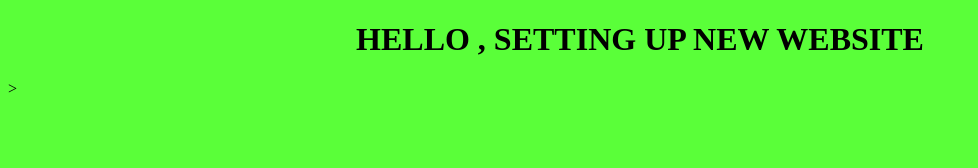
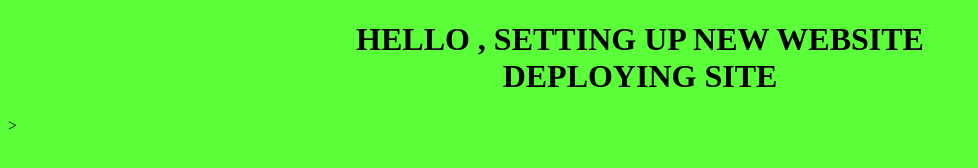
Before and after one commit to bsingh6636/sample, a plain HTML site: page index.html in a window 1280 px wide. Shown: the whole page, without its empty margins (0-978 px from the left). Drawn offline with Linux system fonts and the light colour scheme; a web font is replaced by a local one.

Commit message:
Update index.html

```diff
--- a/index.html
+++ b/index.html
@@ -7,6 +7,6 @@
     <link rel="stylesheet" href="style.css">
 </head>
 <body>
-    <h1>Hello , setting up new website</h1>
+    <h1>Hello , setting up new website</br>Deploying site</h1>
 </body>
 </html>>
```
